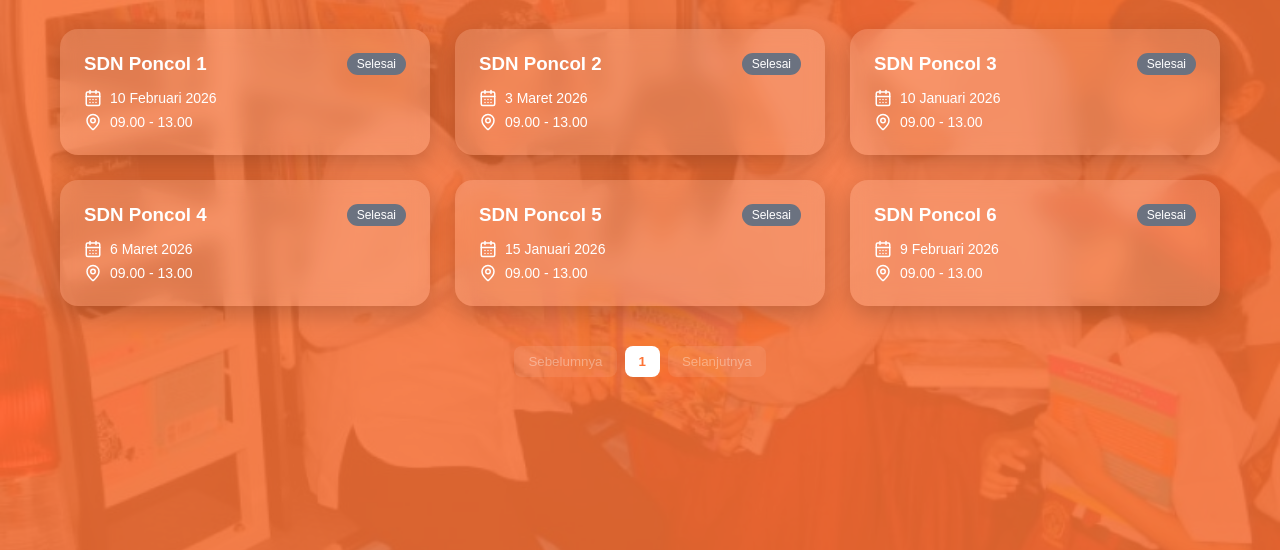
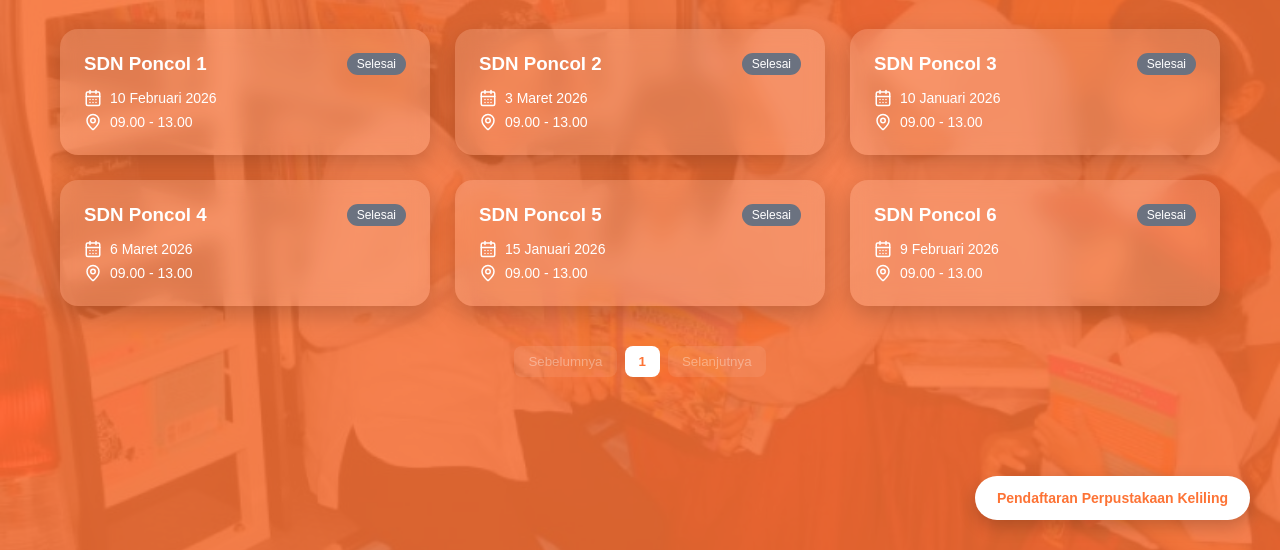
Before and after one commit to Nuril-Amada/Website-Dispusip, a plain HTML site: page pusling.html in a window 1280 px wide. Shown: the part 250-800 px from the top of the page. Drawn offline with Linux system fonts and the light colour scheme.

Commit message:
Revisi Pusling dan Sipling

```diff
--- a/css/css_pusling.css
+++ b/css/css_pusling.css
@@ -337,3 +337,32 @@
   padding: 16px;
   font-size: 14px;
 }
+
+/* ================= BUTTON PUSLING ================= */
+
+.pusling-btn{
+  position: fixed;
+  bottom: 30px;
+  right: 30px;
+
+  background: white;
+  color: #FD7335;
+
+  padding: 14px 22px;
+  border-radius: 30px;
+
+  font-weight: bold;
+  font-size: 14px;
+  text-decoration: none;
+
+  box-shadow: 0 6px 18px rgba(0,0,0,0.2);
+
+  z-index: 999;
+  transition: all 0.3s ease;
+}
+
+.pusling-btn:hover{
+  background: #FD7335;
+  color: white;
+  transform: translateY(-3px);
+}
--- a/css/css_sipling.css
+++ b/css/css_sipling.css
@@ -306,3 +306,32 @@
   padding: 16px;
   font-size: 14px;
 }
+
+/* ================= BUTTON PUSLING ================= */
+
+.pusling-btn{
+  position: fixed;
+  bottom: 30px;
+  right: 30px;
+
+  background: white;
+  color: #FD7335;
+
+  padding: 14px 22px;
+  border-radius: 30px;
+
+  font-weight: bold;
+  font-size: 14px;
+  text-decoration: none;
+
+  box-shadow: 0 6px 18px rgba(0,0,0,0.2);
+
+  z-index: 999;
+  transition: all 0.3s ease;
+}
+
+.pusling-btn:hover{
+  background: #FD7335;
+  color: white;
+  transform: translateY(-3px);
+}
--- a/pusling.html
+++ b/pusling.html
@@ -135,6 +135,11 @@
     © 2026 Dinas Perpustakaan dan Kearsipan Kota Surabaya
   </div>
 
+  <!-- BUTTON PENDAFTARAN PUSLING -->
+<a href="https://sipus.surabaya.go.id/permohonanmobilkeliling" target="_blank" class="pusling-btn">
+  Pendaftaran Perpustakaan Keliling
+</a>
+
 </footer>
 
 <script src="js/js_pusling.js"></script>
```
Also changed, not shown: sipling.html (+5 -0 lines).
